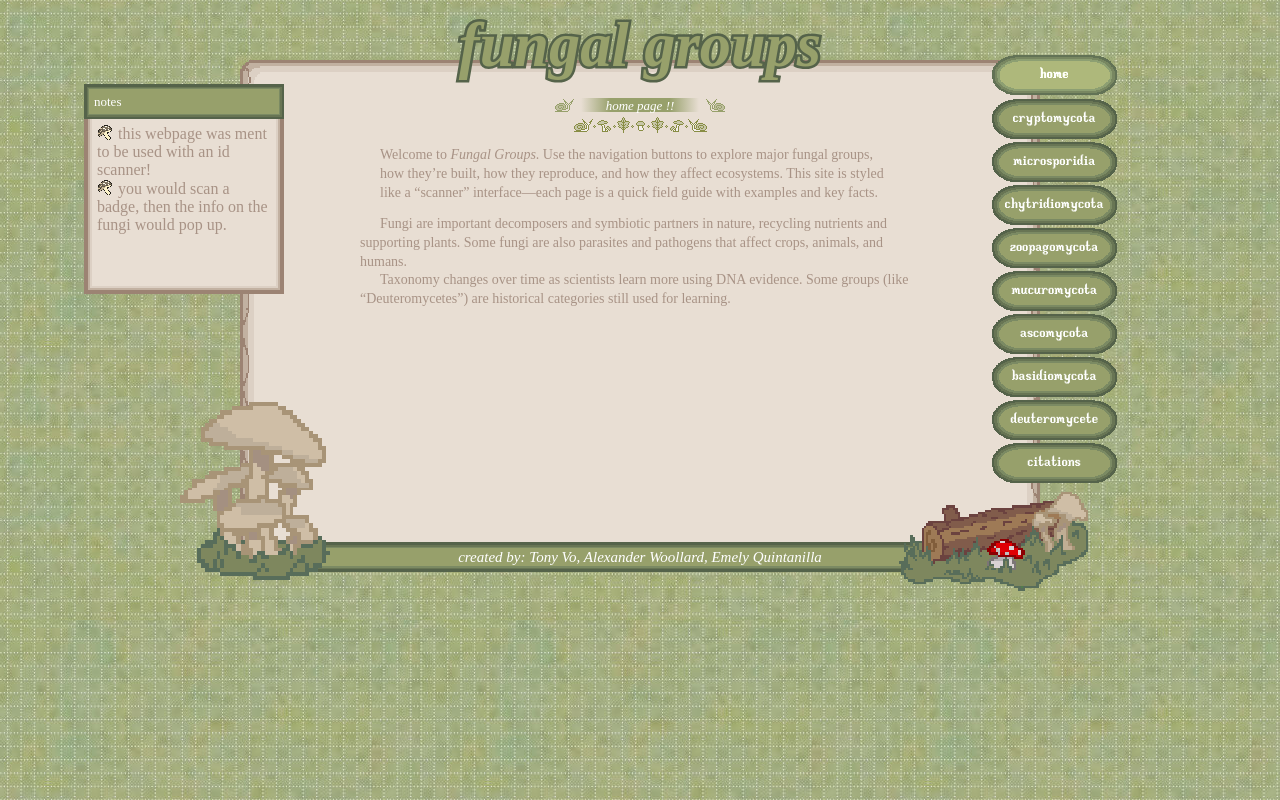
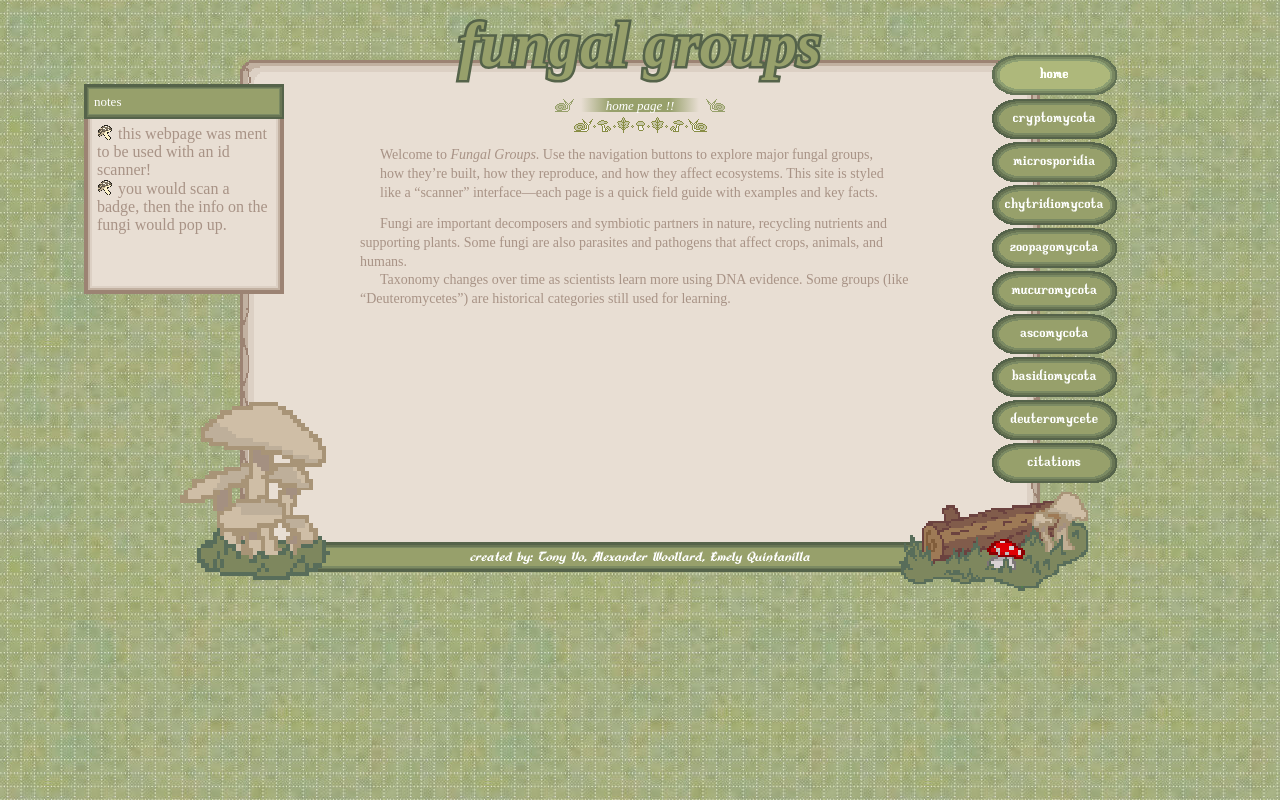
Before and after one commit to tony-vo-acc/biology, a plain HTML site: page index.html in a window 1280 px wide. Drawn offline with Linux system fonts and the light colour scheme; a web font is replaced by a local one.

Commit message:
Update style.css

```diff
--- a/style.css
+++ b/style.css
@@ -7,8 +7,8 @@
 }
 
 @font-face {
-  font-family: "Pix32";
-  src: url("fonts/Pix32.woff") format("woff");
+  font-family: "Alkhemikal";
+  src: url("fonts/Alkhemikal.woff") format("woff");
   font-weight: 400;
   font-style: normal;
   font-display: swap;
```
